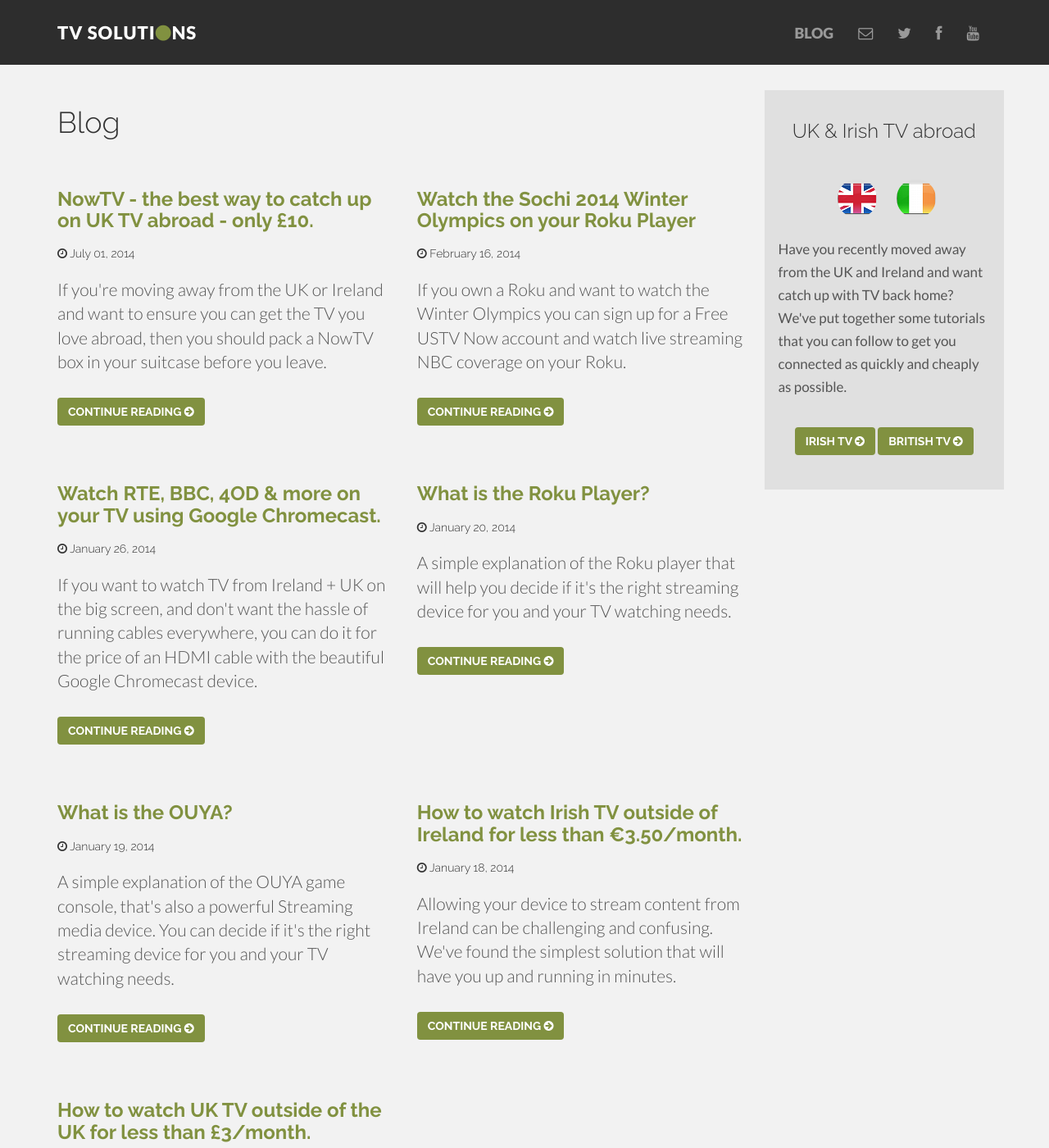
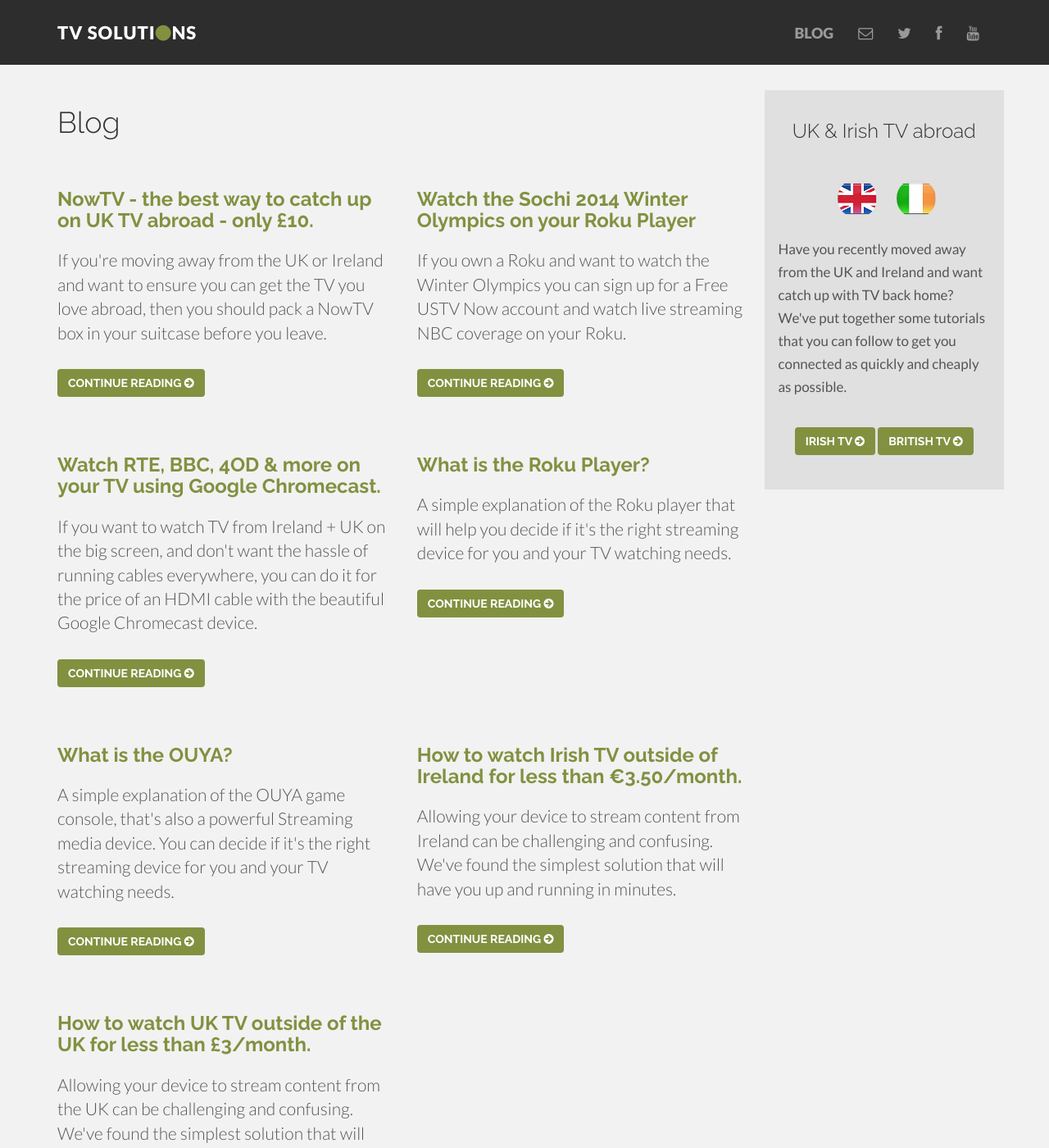
Before and after one commit to tvsolutions/tvsolutions.github.io, a Jekyll site: the page built from blog.html, in a window 1280 px wide and 1400 px high. Shown: the whole window at 82% size. Built offline with Jekyll 4.4.1, drawn with Linux system fonts in a browser that asks for light colours; nearby versions of some CDN libraries; Markdown is read by kramdown in place of the engine named in the settings.

Commit message:
Removing date from blog page

```diff
--- a/blog.html
+++ b/blog.html
@@ -12,7 +12,7 @@
 				    	<div class="col-lg-6">
 								<div class="post-list">
 					    		<h3><a href="{{ post.url }}">{{ post.title }}</a></h3>
-					    		<h5><i class="fa fa-clock-o"></i> {{ post.date | date: '%B %d, %Y' }}</h5>
+					    		<!-- <h5><i class="fa fa-clock-o"></i> {{ post.date | date: '%B %d, %Y' }}</h5> -->
 					      	<p class="lead">{{ post.excerpt }}</p>
 					      	<a href="{{ post.url }}" class="btn btn-green">Continue Reading <i class="fa fa-arrow-circle-right"></i></a>
 					      </div>
```
